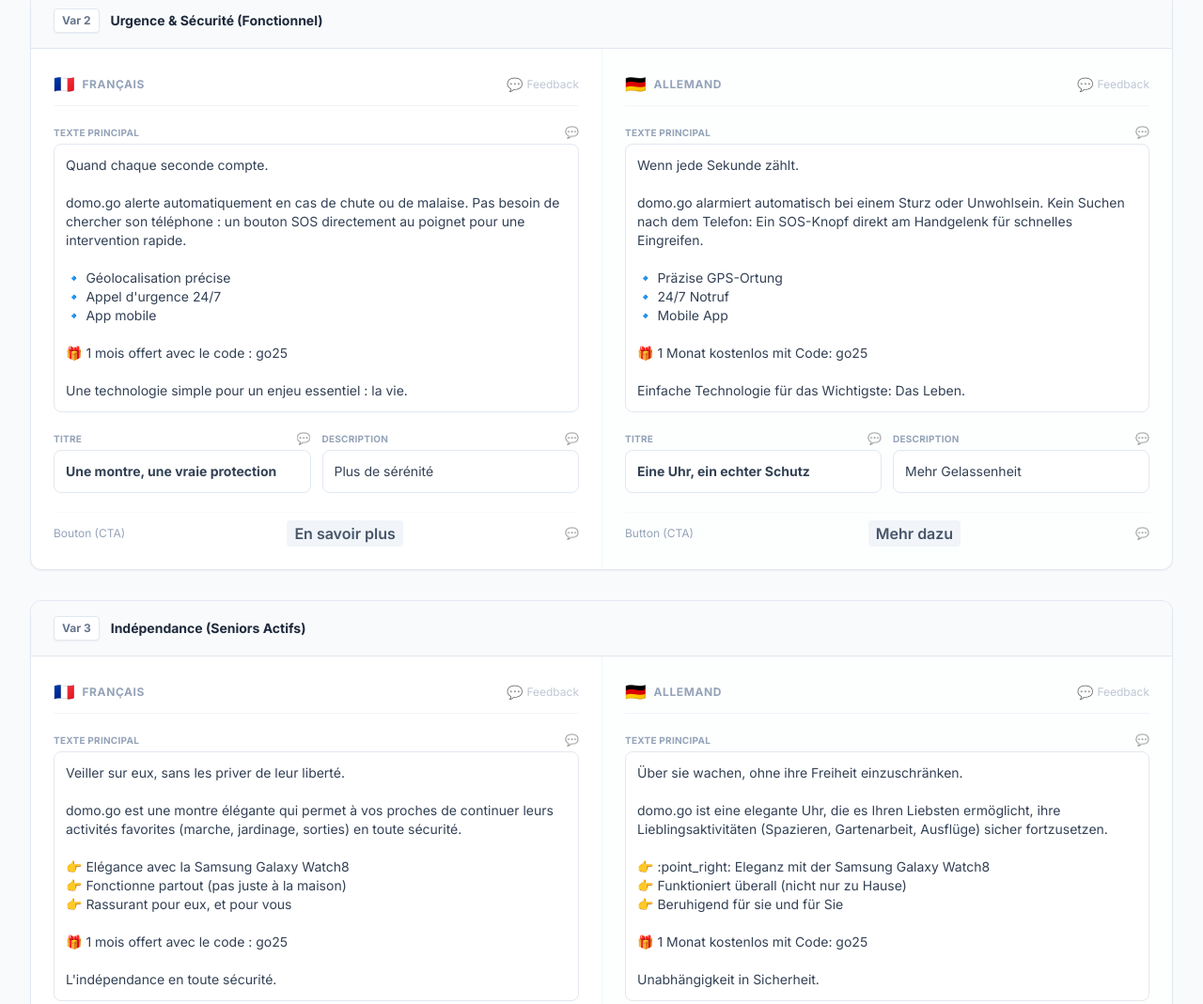
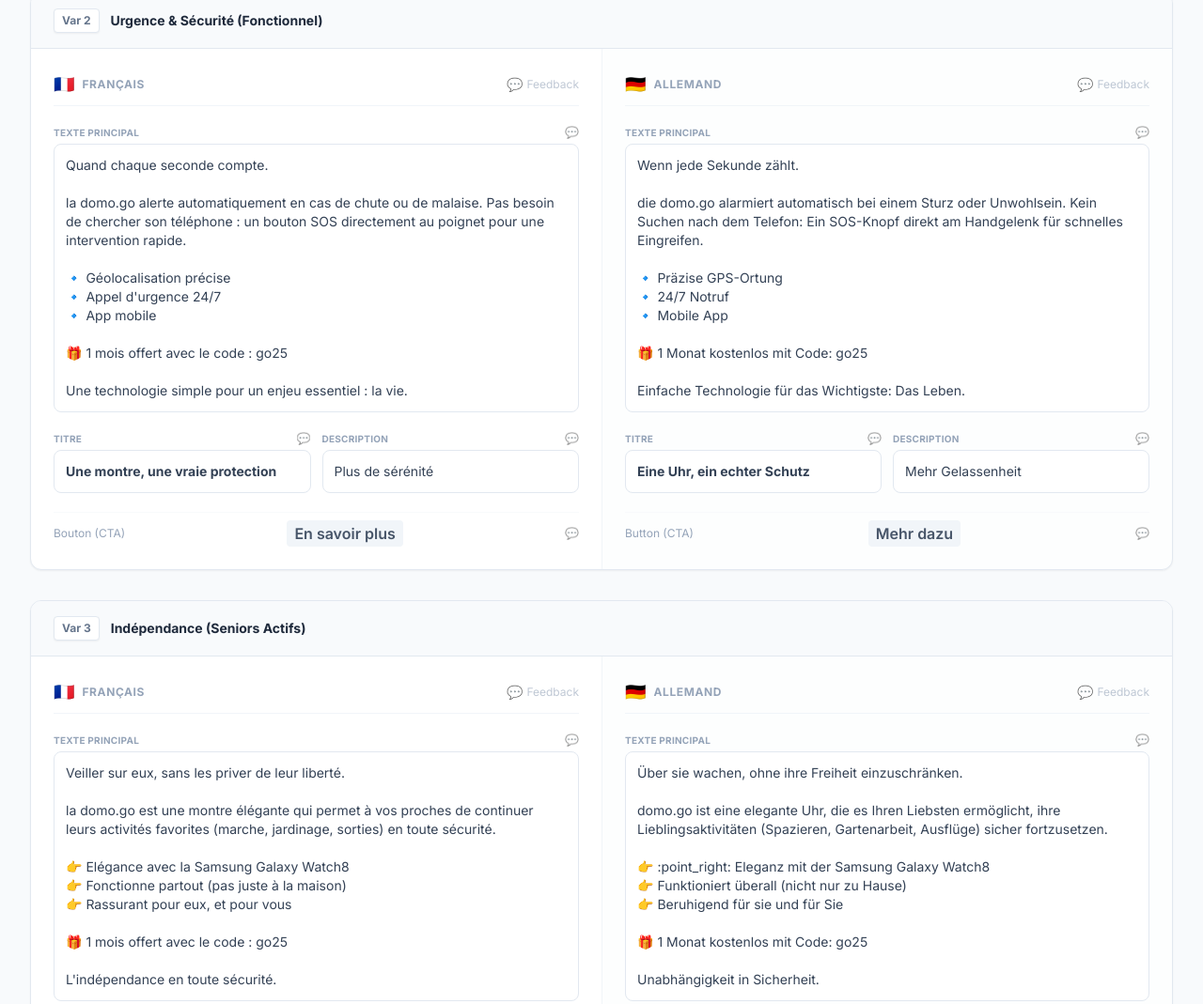
Before and after one commit to lara-horler/proposition-texte-domo-go, a plain HTML site: page index.html in a window 1280 px wide. Shown: the part 1186-2255 px from the top of the page at 94% size. Drawn offline with nearby package versions, Linux system fonts and the light colour scheme.

Commit message:
Update index.html

```diff
--- a/index.html
+++ b/index.html
@@ -434,7 +434,7 @@
 
                 fr: {
 
-                    primary: "Quand chaque seconde compte.\n\ndomo.go alerte automatiquement en cas de chute ou de malaise. Pas besoin de chercher son téléphone : un bouton SOS directement au poignet pour une intervention rapide.\n\n🔹 Géolocalisation précise\n🔹 Appel d'urgence 24/7\n🔹 App mobile\n\n🎁 1 mois offert avec le code : go25\n\nUne technologie simple pour un enjeu essentiel : la vie.",
+                    primary: "Quand chaque seconde compte.\n\nla domo.go alerte automatiquement en cas de chute ou de malaise. Pas besoin de chercher son téléphone : un bouton SOS directement au poignet pour une intervention rapide.\n\n🔹 Géolocalisation précise\n🔹 Appel d'urgence 24/7\n🔹 App mobile\n\n🎁 1 mois offert avec le code : go25\n\nUne technologie simple pour un enjeu essentiel : la vie.",
 
                     headline: "Une montre, une vraie protection",
 
@@ -446,7 +446,7 @@
 
                 de: {
 
-                    primary: "Wenn jede Sekunde zählt.\n\ndomo.go alarmiert automatisch bei einem Sturz oder Unwohlsein. Kein Suchen nach dem Telefon: Ein SOS-Knopf direkt am Handgelenk für schnelles Eingreifen.\n\n🔹 Präzise GPS-Ortung\n🔹 24/7 Notruf\n🔹 Mobile App\n\n🎁 1 Monat kostenlos mit Code: go25\n\nEinfache Technologie für das Wichtigste: Das Leben.",
+                    primary: "Wenn jede Sekunde zählt.\n\ndie domo.go alarmiert automatisch bei einem Sturz oder Unwohlsein. Kein Suchen nach dem Telefon: Ein SOS-Knopf direkt am Handgelenk für schnelles Eingreifen.\n\n🔹 Präzise GPS-Ortung\n🔹 24/7 Notruf\n🔹 Mobile App\n\n🎁 1 Monat kostenlos mit Code: go25\n\nEinfache Technologie für das Wichtigste: Das Leben.",
 
                     headline: "Eine Uhr, ein echter Schutz",
 
@@ -466,7 +466,7 @@
 
                 fr: {
 
-                    primary: "Veiller sur eux, sans les priver de leur liberté.\n\ndomo.go est une montre élégante qui permet à vos proches de continuer leurs activités favorites (marche, jardinage, sorties) en toute sécurité.\n\n👉 Elégance avec la Samsung Galaxy Watch8\n👉 Fonctionne partout (pas juste à la maison)\n👉 Rassurant pour eux, et pour vous\n\n🎁 1 mois offert avec le code : go25\n\nL'indépendance en toute sécurité.",
+                    primary: "Veiller sur eux, sans les priver de leur liberté.\n\nla domo.go est une montre élégante qui permet à vos proches de continuer leurs activités favorites (marche, jardinage, sorties) en toute sécurité.\n\n👉 Elégance avec la Samsung Galaxy Watch8\n👉 Fonctionne partout (pas juste à la maison)\n👉 Rassurant pour eux, et pour vous\n\n🎁 1 mois offert avec le code : go25\n\nL'indépendance en toute sécurité.",
 
                     headline: "Votre liberté, en toute sécurité",
 
@@ -654,11 +654,11 @@
 
                 descriptions: [
 
-                    "Chute détectée ? domo.go alerte automatiquement. Une intervention rapide quand ça compte.",
+                    "Chute détectée ? La domo.go alerte automatiquement. Une intervention rapide quand ça compte.",
 
-                    "Parce qu’on ne peut pas toujours être là, domo.go prend le relais. Protégez ceux que vous aimez.",
+                    "Parce qu’on ne peut pas toujours être là, la domo.go prend le relais. Protégez ceux que vous aimez.",
 
-                    "Rassurez-vous même quand vous êtes loin. domo.go surveille, alerte et protège. Commandez !",
+                    "Rassurez-vous même quand vous êtes loin. La domo.go surveille, alerte et protège. Commandez !",
 
                     "Une montre facile à porter et à utiliser. La sécurité discrète au poignet de vos proches."
 
@@ -678,21 +678,21 @@
 
                 headlines: [
 
-                    "Sicherheitsuhr Senioren", "domo.go Smartwatch", "Ihre Liebsten schützen", "Automatische Sturzerkennung",
+                    "Sicherheitsuhr Senioren", "Die domo.go Smartwatch", "Ihre Liebsten schützen", "Automatische Sturzerkennung",
 
                     "Integrierter SOS-Knopf", "Sicherheit aus der Ferne", "Sicherheit im Alltag", "Sicherheit rund um die Uhr",
 
                     "Automatischer Notruf", "Einfach & Diskret", "GPS-Ortung", "Familie beruhigen",
 
-                    "domo.go entdecken", "Länger zu Hause leben", "Einfache Einrichtung"
+                    "Die domo.go entdecken", "Länger zu Hause leben", "Einfache Einrichtung"
 
                 ],
 
                 longHeadlines: [
 
-                    "Die Smartwatch, die Ihre Liebsten 24/7 schützt. domo.go wacht zu Hause über sie.",
+                    "Die Smartwatch, die Ihre Liebsten 24/7 schützt. Die domo.go wacht zu Hause über sie.",
 
-                    "Mit domo.go sind Ihre Liebsten im Notfall nie allein. Entdecken Sie die Sicherheitsuhr.",
+                    "Mit die domo.go sind Ihre Liebsten im Notfall nie allein. Entdecken Sie die Sicherheitsuhr.",
 
                     "Sturzerkennung, SOS-Knopf, Fernüberwachung. Die Uhr, die die ganze Familie beruhigt.",
 
@@ -704,11 +704,11 @@
 
                 descriptions: [
 
-                    "Sturz erkannt? domo.go alarmiert automatisch. Schnelle Hilfe, wenn jede Sekunde zählt.",
+                    "Sturz erkannt? Die domo.go alarmiert automatisch. Schnelle Hilfe, wenn jede Sekunde zählt.",
 
-                    "Weil man nicht immer da sein kann: domo.go übernimmt. Schützen Sie Ihre Liebsten effektiv.",
+                    "Weil man nicht immer da sein kann: Die domo.go übernimmt. Schützen Sie Ihre Liebsten effektiv.",
 
-                    "Beruhigt sein, auch aus der Ferne. domo.go überwacht, alarmiert und schützt. Jetzt kaufen!",
+                    "Beruhigt sein, auch aus der Ferne. Die domo.go überwacht, alarmiert und schützt. Jetzt kaufen!",
 
                     "Einfach zu tragen und zu bedienen. Diskrete Sicherheit am Handgelenk Ihrer Angehörigen."
 
```
